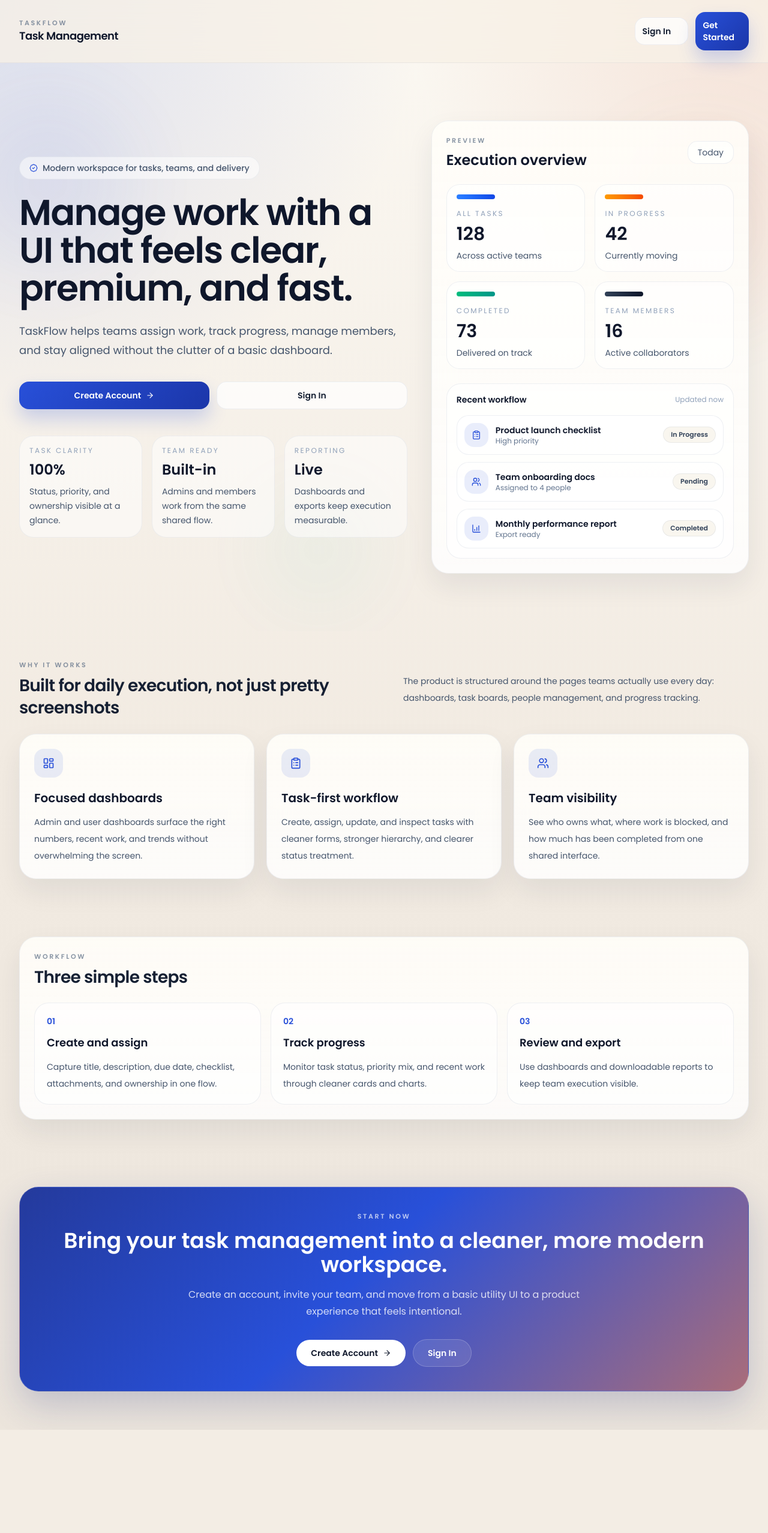
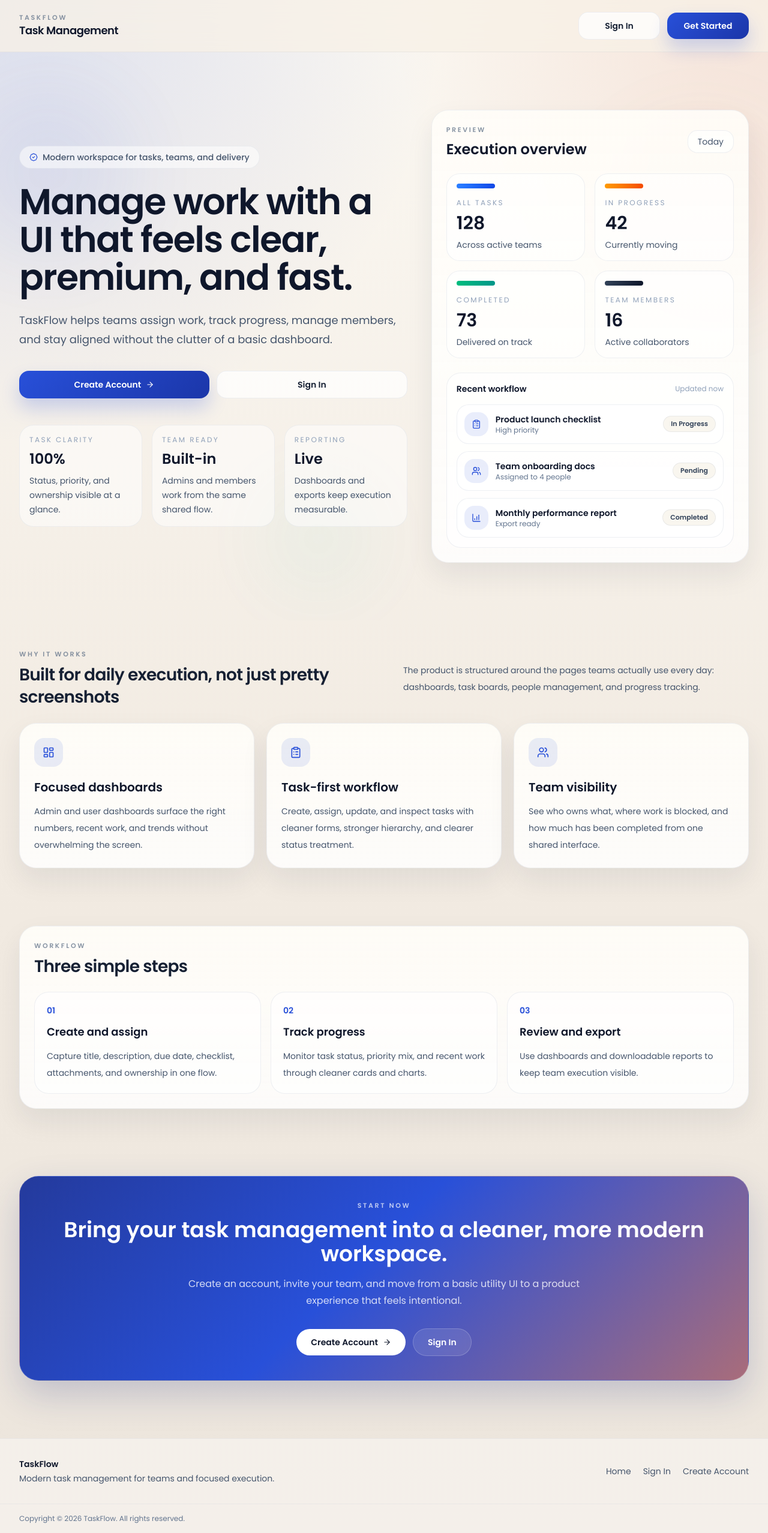
Before and after one commit to ShreyPanchal993/Task-Management-System, a React (Vite) app in the folder Frontend/Task-Management/: page / in a window 1280 px wide. Shown: the whole page at 60% size. Before the commit the page ends 2383 px from the top, so only its background shows below. Built offline with nearby package versions, Linux system fonts and the light colour scheme.

Commit message:
fix: get started button of landing page

```diff
--- a/Frontend/Task-Management/src/pages/Public/LandingPage.jsx
+++ b/Frontend/Task-Management/src/pages/Public/LandingPage.jsx
@@ -24,10 +24,10 @@ const LandingPage = () => {
           </div>
 
           <div className="flex items-center gap-3">
-            <Link to="/login" className="hidden md:inline-flex btn-secondary w-auto px-5">
+            <Link to="/login" className="hidden md:inline-flex btn-secondary w-auto min-w-[136px] justify-center px-5">
               Sign In
             </Link>
-            <Link to={user ? dashboardPath : "/signUp"} className="inline-flex btn-primary w-auto px-5">
+            <Link to={user ? dashboardPath : "/signUp"} className="inline-flex btn-primary w-auto min-w-[136px] justify-center px-5">
               {user ? "Open Dashboard" : "Get Started"}
             </Link>
           </div>
@@ -164,6 +164,33 @@ const LandingPage = () => {
           </div>
         </section>
       </main>
+
+      <footer
+        className="border-t mt-8"
+        style={{ background: "rgba(255, 255, 255, 0.38)", borderColor: "rgba(148, 163, 184, 0.14)" }}
+      >
+        <div className="mx-auto flex max-w-7xl flex-col gap-6 px-4 py-8 text-sm text-slate-600 md:flex-row md:items-center md:justify-between md:px-8">
+          <div>
+            <p className="font-semibold text-slate-900">TaskFlow</p>
+            <p className="mt-1">Modern task management for teams and focused execution.</p>
+          </div>
+
+          <div className="flex flex-wrap items-center gap-5">
+            <Link to="/" className="hover:text-slate-900 transition-colors">Home</Link>
+            <Link to="/login" className="hover:text-slate-900 transition-colors">Sign In</Link>
+            <Link to="/signUp" className="hover:text-slate-900 transition-colors">Create Account</Link>
+          </div>
+        </div>
+
+        <div
+          className="border-t"
+          style={{ borderColor: "rgba(148, 163, 184, 0.12)" }}
+        >
+          <div className="mx-auto max-w-7xl px-4 py-4 text-xs text-slate-500 md:px-8">
+            Copyright © {new Date().getFullYear()} TaskFlow. All rights reserved.
+          </div>
+        </div>
+      </footer>
     </div>
   );
 };
```
